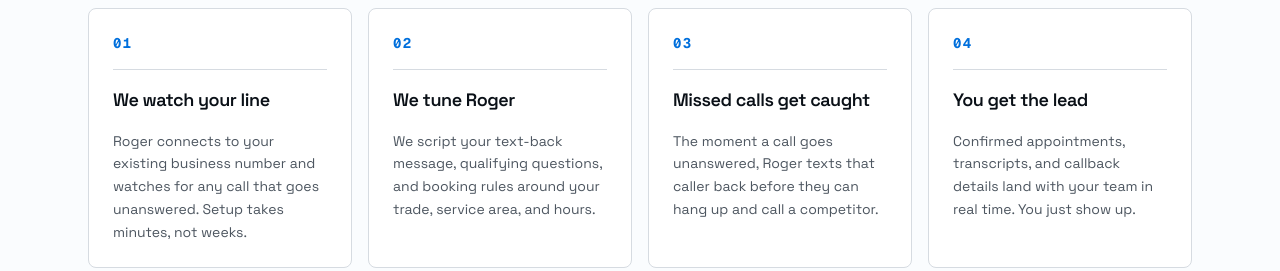
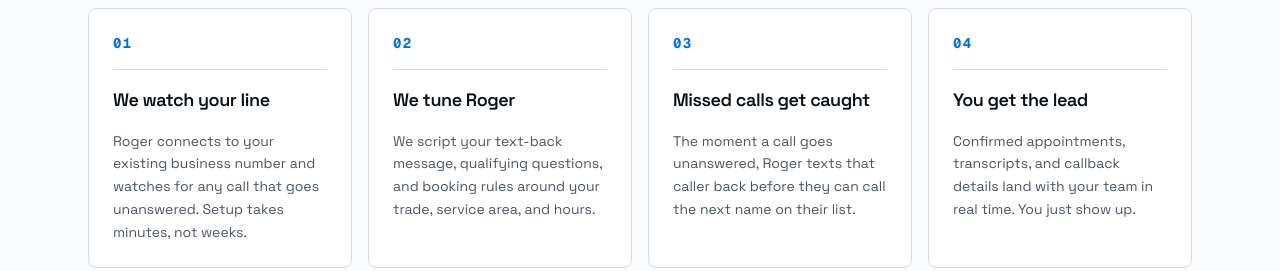
Before and after one commit to Garry-owner/TenFour-Website, a Next.js app: page / in a window 1280 px wide. Shown: the part 3080-3351 px from the top of the page. Built offline with nearby package versions, Linux system fonts and the light colour scheme.

Commit message:
Update steps.tsx

```diff
--- a/components/steps.tsx
+++ b/components/steps.tsx
@@ -14,7 +14,7 @@ const STEPS = [
   {
     id: '03',
     title: 'Missed calls get caught',
-    body: 'The moment a call goes unanswered, Roger texts that caller back before they can hang up and call a competitor.',
+    body: 'The moment a call goes unanswered, Roger texts that caller back before they can call the next name on their list.',
   },
   {
     id: '04',
```
